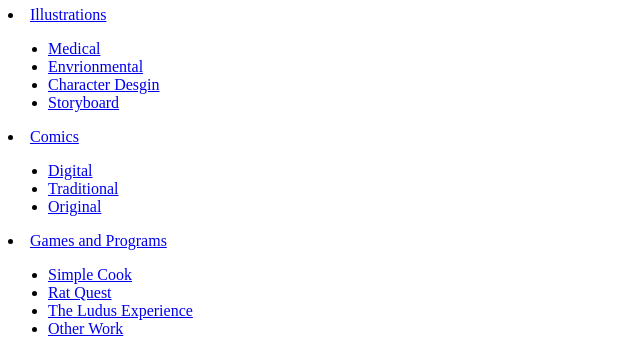
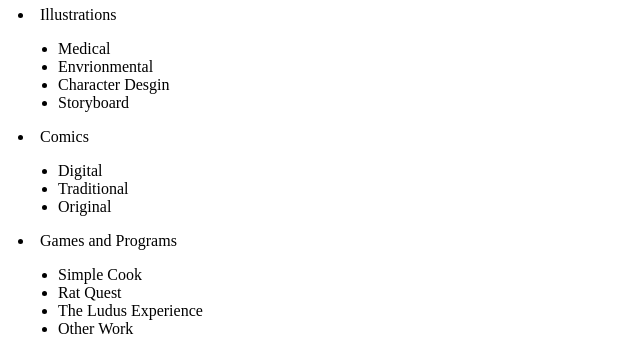
Before and after one commit to pichyj/pichycreates, a plain HTML site: page index.html in a window 1280 px wide. Shown: the part 242-593 px from the top of the page, without its empty margins (0-640 px from the left). Drawn offline with nearby package versions, Linux system fonts and the light colour scheme.

Commit message:
update html

```diff
--- a/css/website.css
+++ b/css/website.css
@@ -20,7 +20,7 @@ h1 {
   display: block;
 }
 
-.dropbtn {
+/* .dropbtn {
   color: black;
   padding: 16px;
   font-size: 11pt;
@@ -56,7 +56,7 @@ h1 {
 
 .dropdown a:hover {background-color: none;}
 
-.show {display: block;}
+.show {display: block;} */
 
 .icon {
   justify-content: center;
@@ -64,6 +64,24 @@ h1 {
   width: 25px;
   padding: 0.1em;
 
+}
+
+* {
+  text-decoration: none;
+  color: black;
+
+}
+
+.dropdown {
+  margin: 10px;
+  color: black;
+  text-decoration: none;
+
+}
+
+nav ul {
+  color: black;
+  text-decoration: none;
 }
 
 /* .dropbtn {
```
Also changed, not shown: index.html (renamed from website.html, +1 -0 lines), 1 other file.
